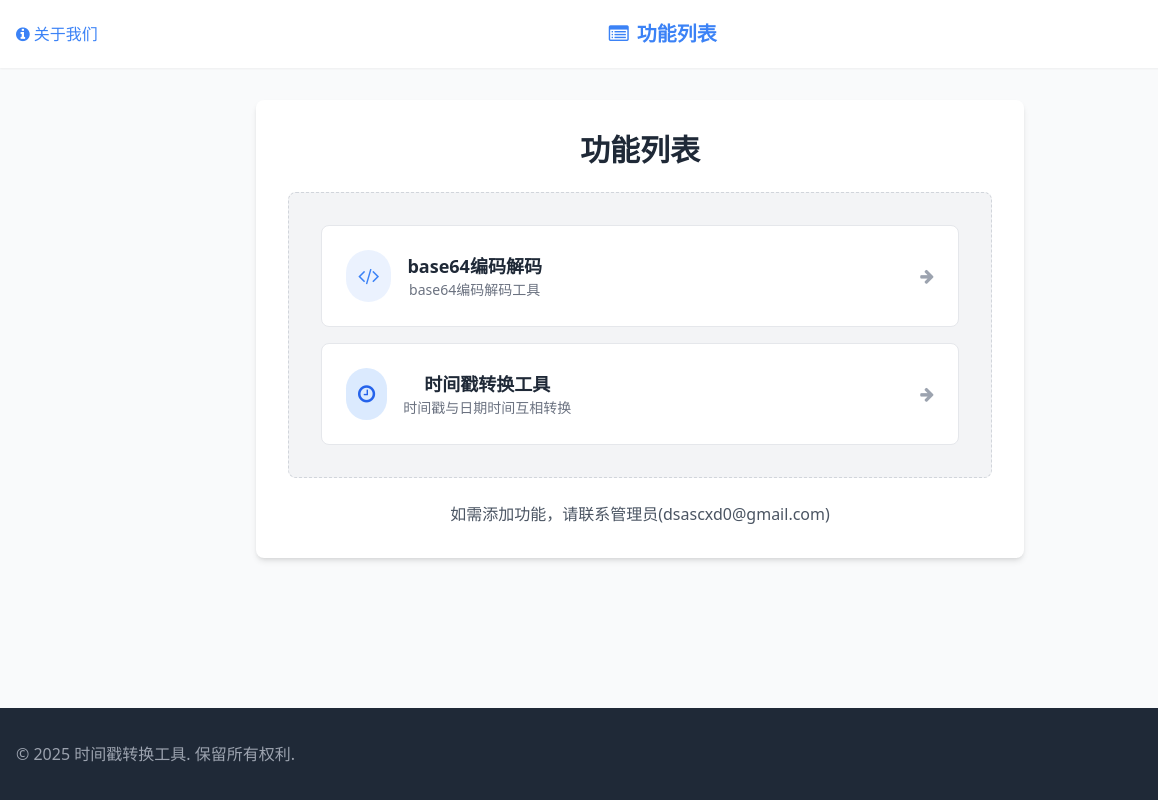
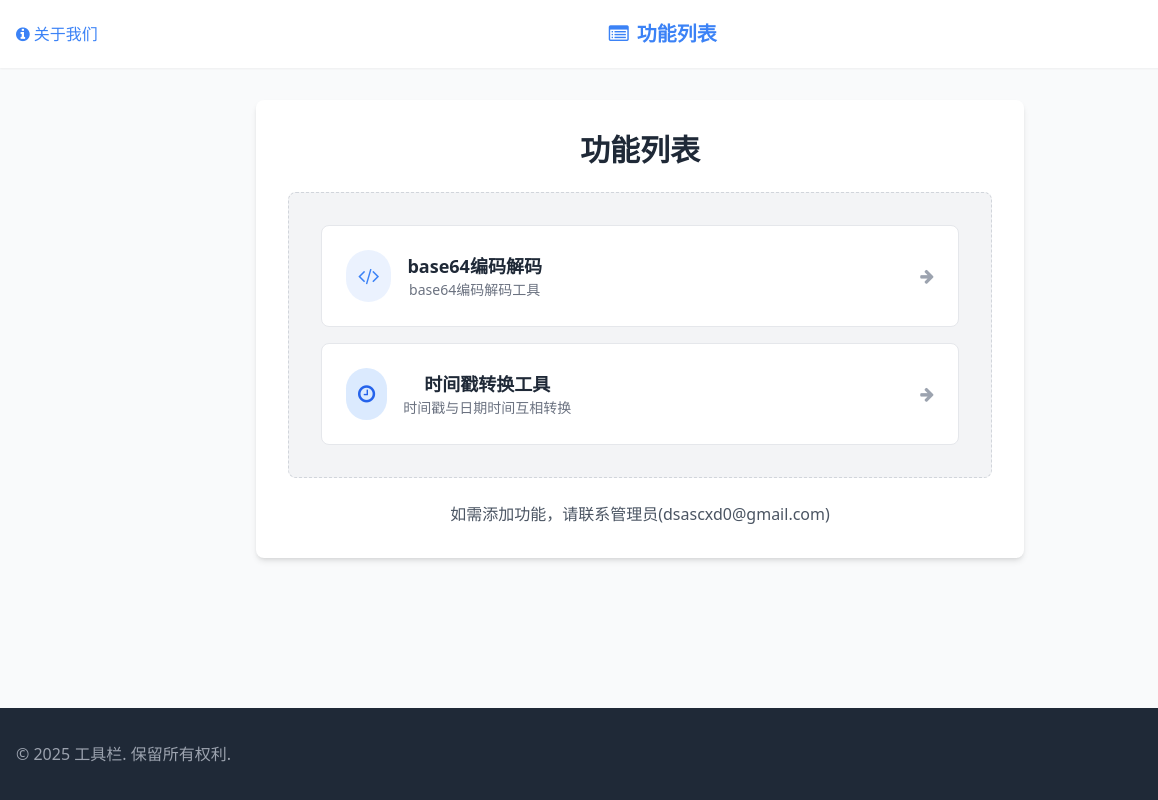
Before and after one commit to dsascx/dsascx.github.io, a plain HTML site: page index.html in a window 1280 px wide. Shown: the full height of the page, 0-1158 px from the left. Drawn offline with nearby package versions, Linux system fonts and the light colour scheme.

Commit message:
Update index.html

```diff
--- a/index.html
+++ b/index.html
@@ -102,7 +102,7 @@
         <div class="container mx-auto px-4">
             <div class="flex flex-col md:flex-row justify-between items-center">
                 <div class="mb-4 md:mb-0">
-                    <p class="text-gray-400">&copy; 2025 时间戳转换工具. 保留所有权利.</p>
+                    <p class="text-gray-400">&copy; 2025 工具栏. 保留所有权利.</p>
                 </div>
                 <div class="flex space-x-6">
                     <a href="#" class="text-gray-400 hover:text-white transition-all-ease">
```
